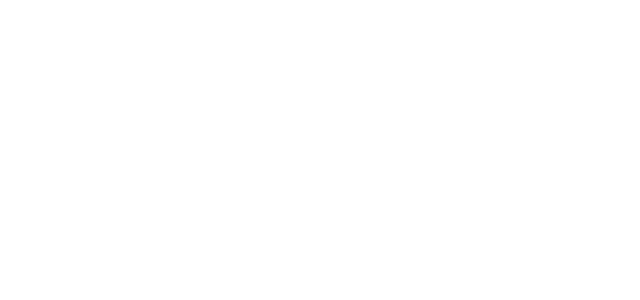
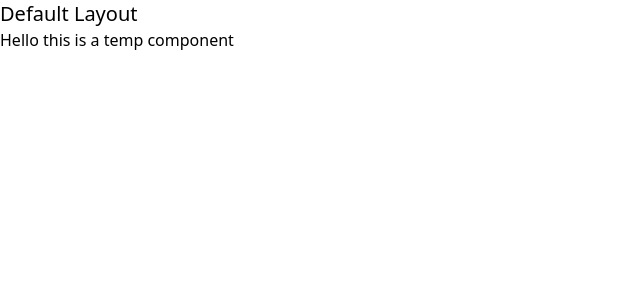
Before and after one commit to nehhav/book-my-show-clone, a React (Create React App) app: page / in a window 1280 px wide. Shown: the top 300 px of the page, without its empty margins (0-640 px from the left). Built offline with nearby package versions, Linux system fonts and the light colour scheme.

Commit message:
HOC & Layouts

```diff
--- a/package.json
+++ b/package.json
@@ -9,6 +9,7 @@
     "@testing-library/user-event": "^12.8.3",
     "react": "^17.0.2",
     "react-dom": "^17.0.2",
+    "react-router-dom": "^5.3.0",
     "react-scripts": "4.0.3",
     "web-vitals": "^1.1.2"
   },
--- a/src/App.jsx
+++ b/src/App.jsx
@@ -1,12 +1,16 @@
+import { Route } from "react-router-dom";
+
+//HOC
+import DefaultHOC from "./HOC/Default.HOC";
+
+//Components
+import Temp from "./components/temp";
+
 function App() {
   return (
-    <div className="App" >
-      <h1>
-
-      </h1>
-
-    </div >
+    <>
+      < DefaultHOC path="/" exact component={Temp} />
+    </>
   );
 }
-
 export default App;
--- /dev/null
+++ b/src/HOC/Default.HOC.jsx
@@ -0,0 +1,20 @@
+import React from "react";
+import { Route } from "react-router-dom"
+
+//Layout
+import DefaultLayout from "../layouts/Default.layout";
+
+const DefaultHOC = ({ component: Component, ...rest }) => {
+    return (
+        < >
+            <Route {...rest} component={(props) => (
+                <DefaultLayout>
+                    <Component {...props} />
+                </DefaultLayout>
+            )}
+            />
+        </>
+    );
+};
+
+export default DefaultHOC;
--- /dev/null
+++ b/src/components/temp.jsx
@@ -0,0 +1,7 @@
+import React from "react";
+
+function Temp() {
+    return <h1 className="text-2x"> Hello this is a temp component</h1>
+}
+
+export default Temp;
--- a/src/index.jsx
+++ b/src/index.jsx
@@ -1,11 +1,16 @@
 import React from 'react';
 import ReactDOM from 'react-dom';
+import { BrowserRouter } from "react-router-dom";
+
+
 import './index.css';
 import App from './App';
 
 ReactDOM.render(
   <React.StrictMode>
-    <App />
+    <BrowserRouter>
+      <App />
+    </BrowserRouter>
   </React.StrictMode>,
   document.getElementById('root')
 );
--- /dev/null
+++ b/src/layouts/Default.layout.jsx
@@ -0,0 +1,14 @@
+import React from "react";
+
+const DefaultLayout = (props) => {
+    return (
+
+        <>
+            <h1 className="text-xl">Default Layout</h1>
+            {props.children}
+        </>
+
+    );
+};
+
+export default DefaultLayout;
```
Also changed, not shown: public/index.html (+4 -4 lines), src/planning.js (added, +20 -0 lines), 1 other file (tests, documents, lock files or other folders).
